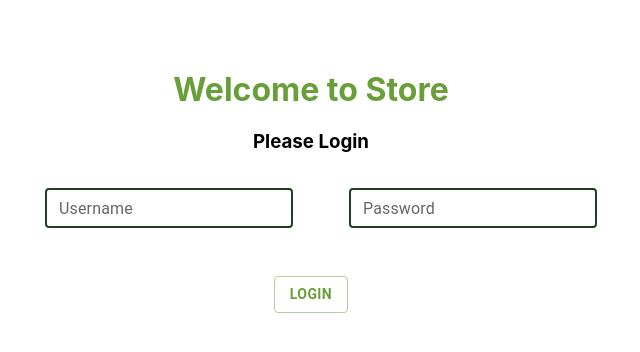
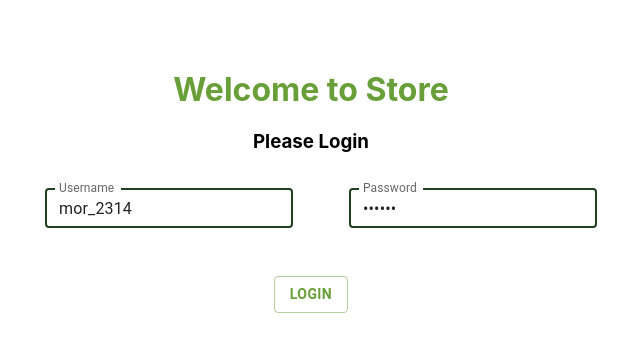
Before and after one commit to MDP-Internship/redux-saga, a React (Create React App) app: page / in a window 1280 px wide. Shown: the top 352 px of the page, without its empty margins (329-969 px from the left). Built offline with nearby package versions, Linux system fonts and the light colour scheme.

Commit message:
console.log remove

```diff
--- a/src/index.js
+++ b/src/index.js
@@ -21,6 +21,6 @@ root.render(
 );
 
 // If you want to start measuring performance in your app, pass a function
-// to log results (for example: reportWebVitals(console.log))
+// to log results (for example: reportWebVitals(
 // or send to an analytics endpoint. Learn more: https://bit.ly/CRA-vitals
 //reportWebVitals();
--- a/src/screens/authentication.js
+++ b/src/screens/authentication.js
@@ -2,7 +2,7 @@ import Grid from '@mui/material/Grid';
 import Box from '@mui/material/Box';
 import ValidationTextField from './routes/style/TextField.style';
 import { CustomButton } from '../components/CustomButton.style';
-import {primary}  from '../constants/theme';
+import { primary } from '../constants/theme';
 import { getLoginRequest } from '../store/authentication/loginSlice';
 import { useDispatch, useSelector } from 'react-redux';
 import { useState, useEffect } from "react";
@@ -10,52 +10,68 @@ import { useNavigate } from 'react-router-dom';
 import { responseStatusEnum } from '../constants/responseStatus';
 import CircularProgress from '@mui/material/CircularProgress';
 
-function Authentication(){
-    const [loginData, setLoginData]=useState(
+function Authentication() {
+    const [loginData, setLoginData] = useState(
         {
-            username: 'username',    //mor_2314
-            password: 'password',    //83r5^_
+            username: 'mor_2314',    //mor_2314
+            password: '83r5^_',    //83r5^_
         });
 
-    const formData=(name)=>(event)=>{
-        setLoginData(p=>({...p, [name]:event.target.value}))
+    const formData = (name) => (event) => {
+        setLoginData(p => ({ ...p, [name]: event.target.value }))
     }
 
-    const sendDataDispatch=useDispatch();
+    const sendDataDispatch = useDispatch();
     const navigate = useNavigate();
-    const status= useSelector((state) => state.login.responseStatus);
-    const [loading, setLoading]=useState(false);
+    const status = useSelector((state) => state.login.responseStatus);
+    const [loading, setLoading] = useState(false);
 
-    useEffect(()=>{
-        if(status===responseStatusEnum.success){
+    useEffect(() => {
+        if (status === responseStatusEnum.success) {
             setLoading(false)
             localStorage.setItem("username", loginData.username);
             localStorage.setItem("password", loginData.password);
             navigate("/ShowAll")
         };
-        if(status===responseStatusEnum.loading) setLoading(true);
+        if (status === responseStatusEnum.loading) setLoading(true);
 
-    }, [status, loginData, navigate] )
+    }, [status, loginData, navigate])
 
-    return(
-        <div className="header" style={{marginTop:70 }}>
-            <h1 style={{color: primary}} >Welcome to Store</h1>
+    return (
+        <div className="header" style={{ marginTop: 70 }}>
+            <h1 style={{ color: primary }} >Welcome to Store</h1>
             <h3 >Please Login</h3>
-            <Box  sx={{ display:'flex',marginRight: '25%',marginLeft: '25%', alignContent: 'space-between' }}>
+            <Box sx={{ display: 'flex', marginRight: '25%', marginLeft: '25%', alignContent: 'space-between' }}>
                 <Grid container rowSpacing={1} columnSpacing={1}>
                     <Grid item xs={6} >
-                        <ValidationTextField label={'Username'} id="username" margin="normal" size="small" style={{ marginLeft: 40  }} onChange={formData("username")}/>
+                        {/* NOTE: çok problu componenleri bu şekilde yaparsak daha okunaklı olur :D */}
+                        <ValidationTextField
+                            label={'Username'}
+                            id="username"
+                            value={loginData.username ?? ''}
+                            margin="normal"
+                            size="small"
+                            style={{ marginLeft: 40 }}
+                            onChange={formData("username")} />
                     </Grid>
                     <Grid item xs={6} >
-                        <ValidationTextField label={'Password'} id="password" margin="normal" size="small" onChange={formData("password")}/>
+                        <ValidationTextField
+                            label={'Password'}
+                            id="password"
+                            type="password" // password prop geçilmeli
+                            margin="normal"
+                            value={loginData.password ?? ''}
+                            size="small"
+                            onChange={formData("password")}
+                        />
                     </Grid>
                 </Grid>
             </Box>
-            <CustomButton style={{marginTop:40}} variant="outlined" onClick={()=>{sendDataDispatch(getLoginRequest(loginData))}}>LOGIN</CustomButton>
+            <CustomButton style={{ marginTop: 40 }} variant="outlined" onClick={() => { sendDataDispatch(getLoginRequest(loginData)) }}>LOGIN</CustomButton>
             {
-                loading===true &&(
+                loading === true && (
                     <div className="header">
-                        <Box sx={{ marginTop:10 }}>
+                        <Box sx={{ marginTop: 10 }}>
                             <CircularProgress size={50} />
                         </Box>
                     </div>
@@ -64,6 +80,7 @@ function Authentication(){
             }
         </div>
 
-)}
+    )
+}
 
 export default Authentication;
--- a/src/screens/routes/detail.js
+++ b/src/screens/routes/detail.js
@@ -12,7 +12,7 @@ import { Box } from "@mui/material";
 function Detail(){
     const { productId } = useParams();
 
-    console.log(productId)
+
     const dispatch=useDispatch();
     const navigate=useNavigate()
 
--- a/src/store/addProduct/x.addSaga.js
+++ b/src/store/addProduct/x.addSaga.js
@@ -10,7 +10,7 @@ function* fetchNewProduct(data) {
 export default function* addProductSaga() {
   while (true) {
     const { payload } = yield take('POST_NEW_PRODUCT_REQUEST');
-    // console.log(data.payload, 44)
+    //
     yield call(fetchNewProduct, payload);
   }
 }
@@ -18,7 +18,7 @@ export default function* addProductSaga() {
 /*
 export default function* addProductSaga() {
   const data= yield takeEvery('PUT_NEW_PRODUCT_REQUEST')
-  console.log(data, 22)
+
 }
 
 */
--- a/src/store/categories/x.categorySaga.js
+++ b/src/store/categories/x.categorySaga.js
@@ -4,7 +4,7 @@ import { setCategoryRequest } from './categoryAction'
 
 function* fetchCategoryData() {
     const data = yield call(getCategoryList)
-    console.log(data)
+
     yield put(setCategoryRequest(data))
 }
 
--- a/src/store/categorizedProduct/categorizedReducer.js
+++ b/src/store/categorizedProduct/categorizedReducer.js
@@ -5,7 +5,7 @@ const initalCategorizedProduct={
 const categorizedProductReducer=(state=initalCategorizedProduct, action) => {
     switch (action.type) {
       case 'SET_JEWELERY_REQUEST':
-        console.log("jewelery request");
+
         return {
           ...state,
           categorizedProducts: action.data
--- a/src/store/data/x.dataSaga.js
+++ b/src/store/data/x.dataSaga.js
@@ -6,7 +6,7 @@ import { getDataRequestSuccess} from './dataSlice'
 function* fetchData() {
     const data = yield call(getDataList)
     yield put(getDataRequestSuccess(data))
-    console.log(data)
+
 }
 
 export default function* dataSaga() {
```
Also changed, not shown: src/service/index.js (+6 -6 lines), src/store/sagas.js (+5 -5 lines).
